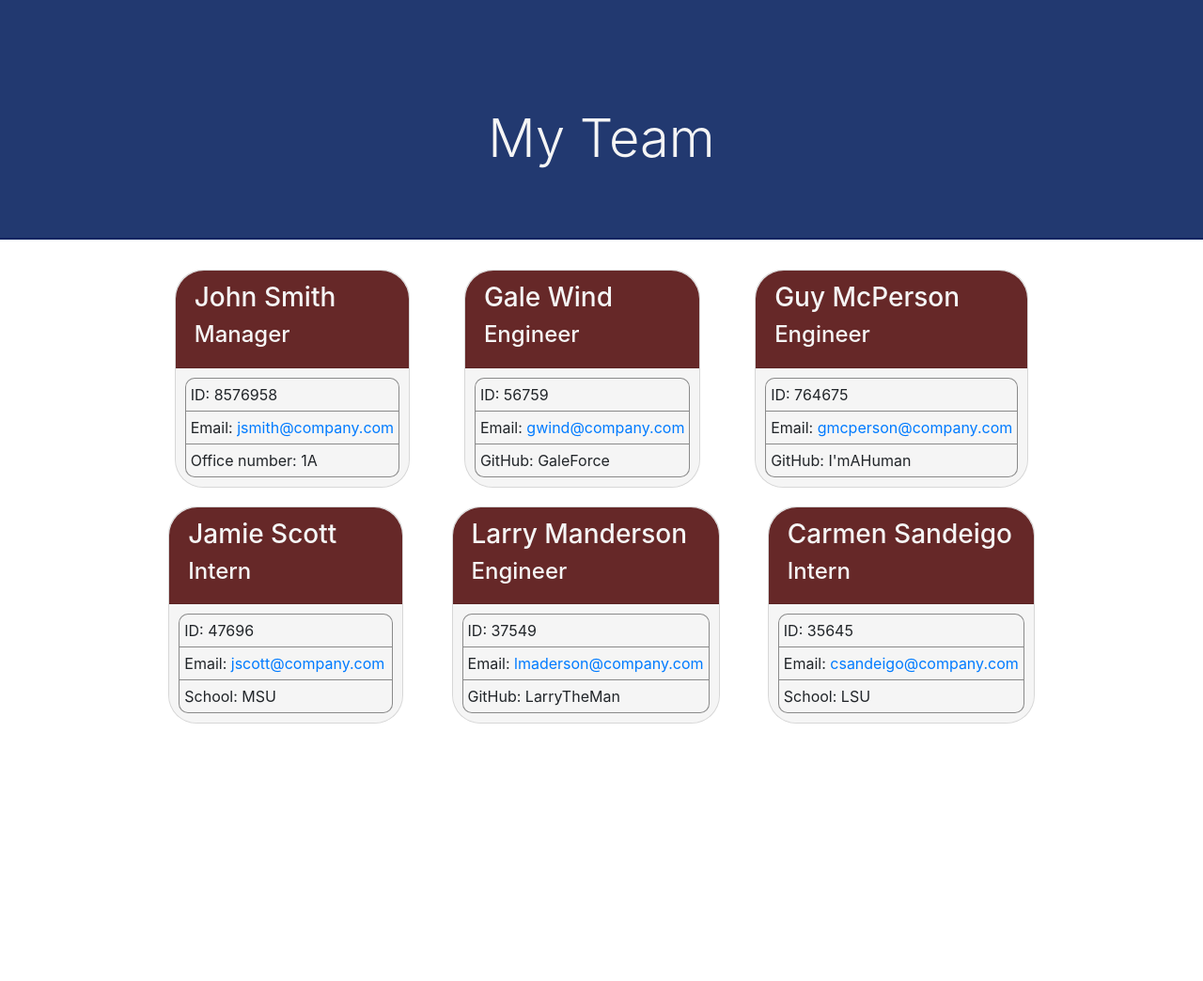
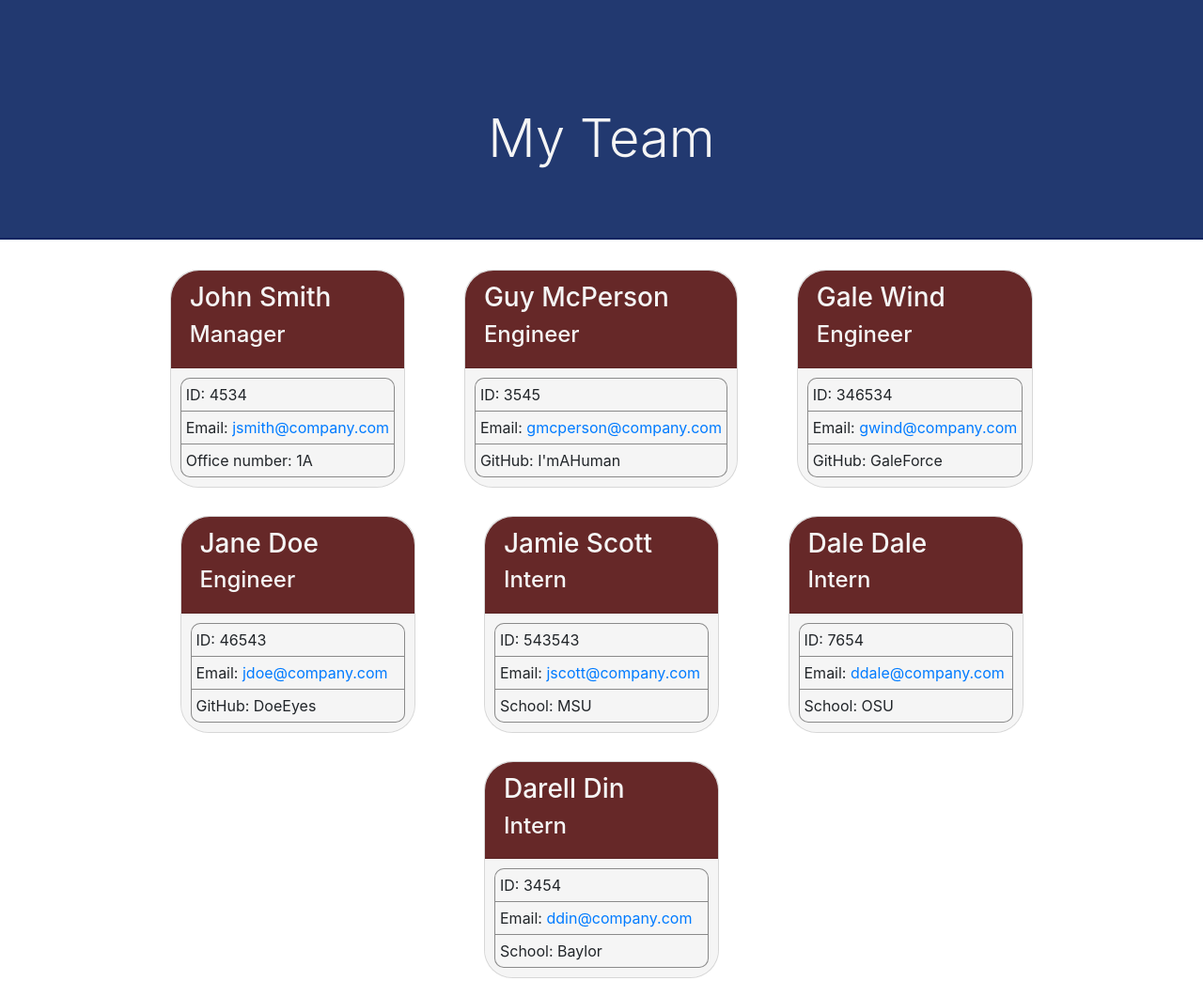
Before and after one commit to ClairePhillips51/team-profile-generator, a website: page dist/index.html in a window 1280 px wide. Shown: the whole page at 94% size. Before the commit the page ends 919 px from the top, so only its background shows below. Drawn offline with nearby package versions, Linux system fonts and the light colour scheme.

Commit message:
Touching up the css.

```diff
--- a/dist/index.html
+++ b/dist/index.html
@@ -20,9 +20,20 @@
                     <h4 class="employee-role">Manager</h4>
                 </div>
                 <div class="card-info">
-                    <div class="employee-id">ID: 8576958</div>
+                    <div class="employee-id">ID: 4534</div>
                     <div class="employee-email">Email: <a href="mailto: jsmith@company.com">jsmith@company.com</a></div>
                     <div class="employee-extra">Office number: 1A</div>
+                </div>
+            </div>
+            <div class="card">
+                <div class="card-header">
+                    <h3 class="employee-name">Guy McPerson</h3>
+                    <h4 class="employee-role">Engineer</h4>
+                </div>
+                <div class="card-info">
+                    <div class="employee-id">ID: 3545</div>
+                    <div class="employee-email">Email: <a href="mailto: gmcperson@company.com">gmcperson@company.com</a></div>
+                    <div class="employee-extra">GitHub: I'mAHuman</div>
                 </div>
             </div>
             <div class="card">
@@ -31,20 +42,20 @@
                     <h4 class="employee-role">Engineer</h4>
                 </div>
                 <div class="card-info">
-                    <div class="employee-id">ID: 56759</div>
+                    <div class="employee-id">ID: 346534</div>
                     <div class="employee-email">Email: <a href="mailto: gwind@company.com">gwind@company.com</a></div>
                     <div class="employee-extra">GitHub: GaleForce</div>
                 </div>
             </div>
             <div class="card">
                 <div class="card-header">
-                    <h3 class="employee-name">Guy McPerson</h3>
+                    <h3 class="employee-name">Jane Doe</h3>
                     <h4 class="employee-role">Engineer</h4>
                 </div>
                 <div class="card-info">
-                    <div class="employee-id">ID: 764675</div>
-                    <div class="employee-email">Email: <a href="mailto: gmcperson@company.com">gmcperson@company.com</a></div>
-                    <div class="employee-extra">GitHub: I'mAHuman</div>
+                    <div class="employee-id">ID: 46543</div>
+                    <div class="employee-email">Email: <a href="mailto: jdoe@company.com">jdoe@company.com</a></div>
+                    <div class="employee-extra">GitHub: DoeEyes</div>
                 </div>
             </div>
             <div class="card">
@@ -53,31 +64,31 @@
                     <h4 class="employee-role">Intern</h4>
                 </div>
                 <div class="card-info">
-                    <div class="employee-id">ID: 47696</div>
+                    <div class="employee-id">ID: 543543</div>
                     <div class="employee-email">Email: <a href="mailto: jscott@company.com">jscott@company.com</a></div>
                     <div class="employee-extra">School: MSU</div>
                 </div>
             </div>
             <div class="card">
                 <div class="card-header">
-                    <h3 class="employee-name">Larry Manderson</h3>
-                    <h4 class="employee-role">Engineer</h4>
+                    <h3 class="employee-name">Dale Dale</h3>
+                    <h4 class="employee-role">Intern</h4>
                 </div>
                 <div class="card-info">
-                    <div class="employee-id">ID: 37549</div>
-                    <div class="employee-email">Email: <a href="mailto: lmaderson@company.com">lmaderson@company.com</a></div>
-                    <div class="employee-extra">GitHub: LarryTheMan</div>
+                    <div class="employee-id">ID: 7654</div>
+                    <div class="employee-email">Email: <a href="mailto: ddale@company.com">ddale@company.com</a></div>
+                    <div class="employee-extra">School: OSU</div>
                 </div>
             </div>
             <div class="card">
                 <div class="card-header">
-                    <h3 class="employee-name">Carmen Sandeigo</h3>
+                    <h3 class="employee-name">Darell Din</h3>
                     <h4 class="employee-role">Intern</h4>
                 </div>
                 <div class="card-info">
-                    <div class="employee-id">ID: 35645</div>
-                    <div class="employee-email">Email: <a href="mailto: csandeigo@company.com">csandeigo@company.com</a></div>
-                    <div class="employee-extra">School: LSU</div>
+                    <div class="employee-id">ID: 3454</div>
+                    <div class="employee-email">Email: <a href="mailto: ddin@company.com">ddin@company.com</a></div>
+                    <div class="employee-extra">School: Baylor</div>
                 </div>
             </div>
         </div>
--- a/dist/style.css
+++ b/dist/style.css
@@ -20,10 +20,10 @@
 }
 
 .card {
+    margin: 0 10px 30px 10px;
     border-radius: 30px;
     min-width: 250px;
     background-color: rgba(245, 245, 245, 0.904);
-    margin-bottom: 2%;
 }
 
 .card-header {
```
